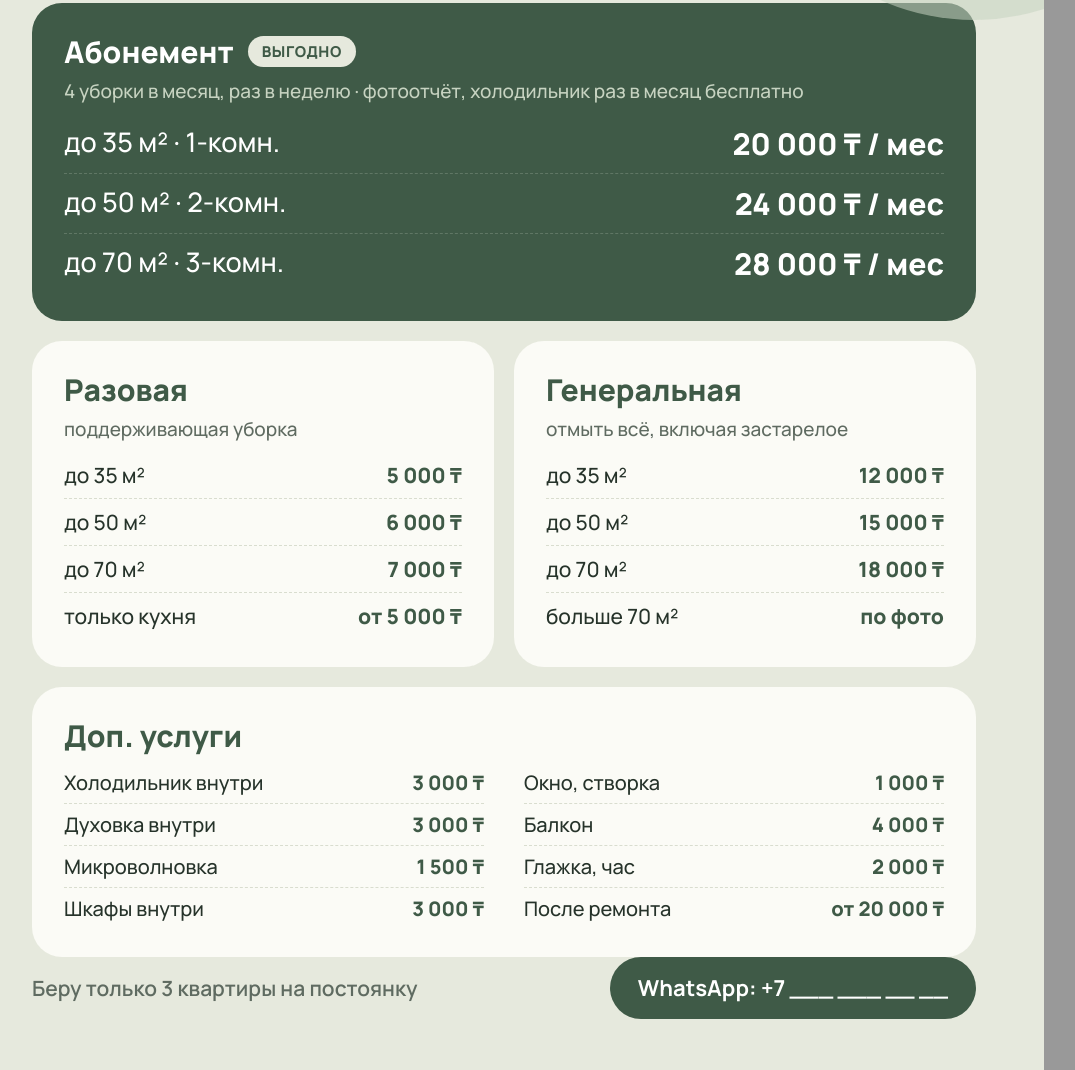
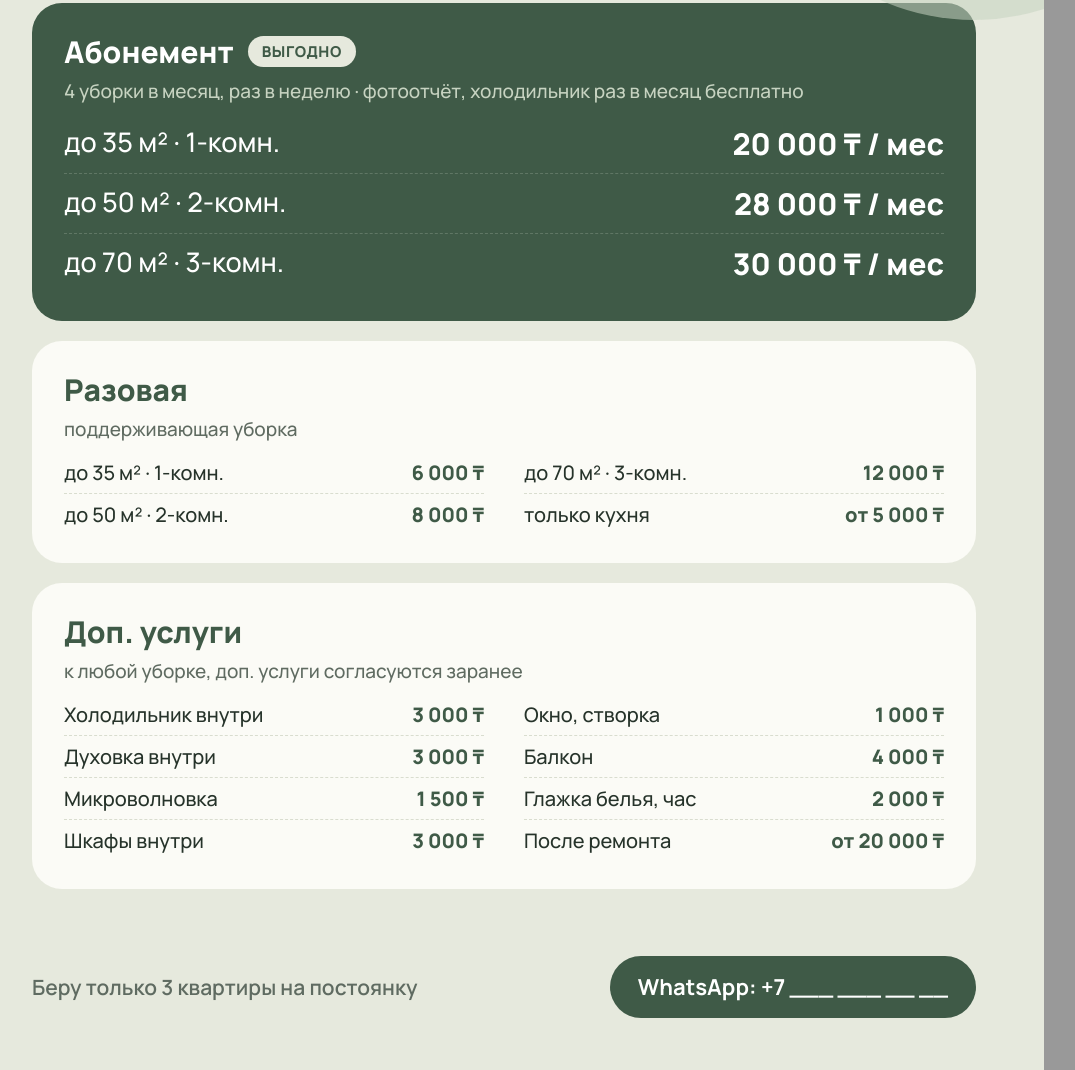
Before and after one commit to dobrydnyi880-wq/ritm-poryadka, a plain HTML site: page brand/price.html in a window 1280 px wide. Shown: the part 280-1350 px from the top of the page, without its empty margins (36-1111 px from the left). Drawn offline with Linux system fonts and the light colour scheme.

Commit message:
Прайс: без генеральной, новые цены, подпись доп. услуг, глажка белья
Co-Authored-By: Claude Opus 5.5 <noreply@anthropic.com>

```diff
--- a/brand/price.html
+++ b/brand/price.html
@@ -39,25 +39,23 @@
     <h2>Абонемент <i>ВЫГОДНО</i></h2>
     <p>4 уборки в месяц, раз в неделю · фотоотчёт, холодильник раз в месяц бесплатно</p>
     <div class="row"><span>до 35 м² · 1-комн.</span><b>20 000 ₸ / мес</b></div>
-    <div class="row"><span>до 50 м² · 2-комн.</span><b>24 000 ₸ / мес</b></div>
-    <div class="row"><span>до 70 м² · 3-комн.</span><b>28 000 ₸ / мес</b></div>
+    <div class="row"><span>до 50 м² · 2-комн.</span><b>28 000 ₸ / мес</b></div>
+    <div class="row"><span>до 70 м² · 3-комн.</span><b>30 000 ₸ / мес</b></div>
   </div>
 
-  <div class="grid">
-    <div class="card"><h2>Разовая</h2><p>поддерживающая уборка</p>
-      <div class="row"><span>до 35 м²</span><b>5 000 ₸</b></div><div class="row"><span>до 50 м²</span><b>6 000 ₸</b></div>
-      <div class="row"><span>до 70 м²</span><b>7 000 ₸</b></div><div class="row"><span>только кухня</span><b>от 5 000 ₸</b></div></div>
-    <div class="card"><h2>Генеральная</h2><p>отмыть всё, включая застарелое</p>
-      <div class="row"><span>до 35 м²</span><b>12 000 ₸</b></div><div class="row"><span>до 50 м²</span><b>15 000 ₸</b></div>
-      <div class="row"><span>до 70 м²</span><b>18 000 ₸</b></div><div class="row"><span>больше 70 м²</span><b>по фото</b></div></div>
+  <div class="card extra"><h2>Разовая</h2><p>поддерживающая уборка</p>
+    <div class="cols">
+      <div><div class="row"><span>до 35 м² · 1-комн.</span><b>6 000 ₸</b></div><div class="row"><span>до 50 м² · 2-комн.</span><b>8 000 ₸</b></div></div>
+      <div><div class="row"><span>до 70 м² · 3-комн.</span><b>12 000 ₸</b></div><div class="row"><span>только кухня</span><b>от 5 000 ₸</b></div></div>
+    </div>
   </div>
 
-  <div class="card extra"><h2>Доп. услуги</h2>
+  <div class="card extra"><h2>Доп. услуги</h2><p>к любой уборке, доп. услуги согласуются заранее</p>
     <div class="cols">
       <div><div class="row"><span>Холодильник внутри</span><b>3 000 ₸</b></div><div class="row"><span>Духовка внутри</span><b>3 000 ₸</b></div>
         <div class="row"><span>Микроволновка</span><b>1 500 ₸</b></div><div class="row"><span>Шкафы внутри</span><b>3 000 ₸</b></div></div>
       <div><div class="row"><span>Окно, створка</span><b>1 000 ₸</b></div><div class="row"><span>Балкон</span><b>4 000 ₸</b></div>
-        <div class="row"><span>Глажка, час</span><b>2 000 ₸</b></div><div class="row"><span>После ремонта</span><b>от 20 000 ₸</b></div></div>
+        <div class="row"><span>Глажка белья, час</span><b>2 000 ₸</b></div><div class="row"><span>После ремонта</span><b>от 20 000 ₸</b></div></div>
     </div>
   </div>
 
```
Also changed, not shown: index.html (+8 -10 lines), brand/price.png.
